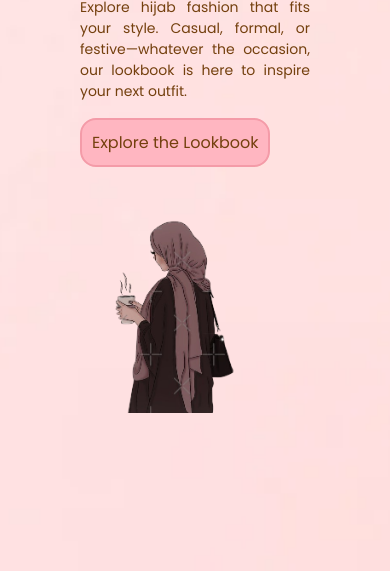
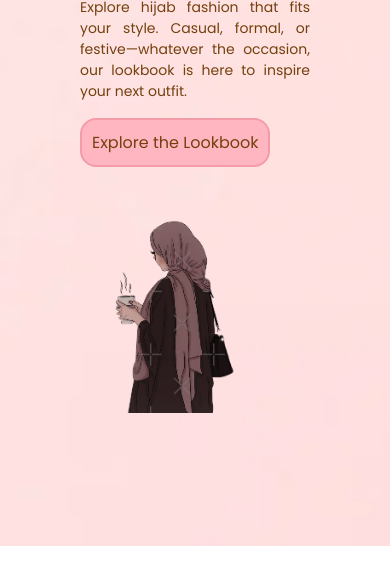
Before and after one commit to aishahgit/Hijabi-Lookbook, a plain HTML site: page index.html in a window 390 px wide. Shown: the part 273-844 px from the top of the page. Drawn offline with Linux system fonts and the light colour scheme.

Commit message:
added mediaqueries.css

```diff
--- a/mediaqueries.css
+++ b/mediaqueries.css
@@ -8,7 +8,7 @@
     /* profile section */
     #profile, .section-container{
         display: inline-block;
-        height: 92vh;
+        height: 89vh;
         width: 100%;
         margin-bottom: 0;
     }
```
